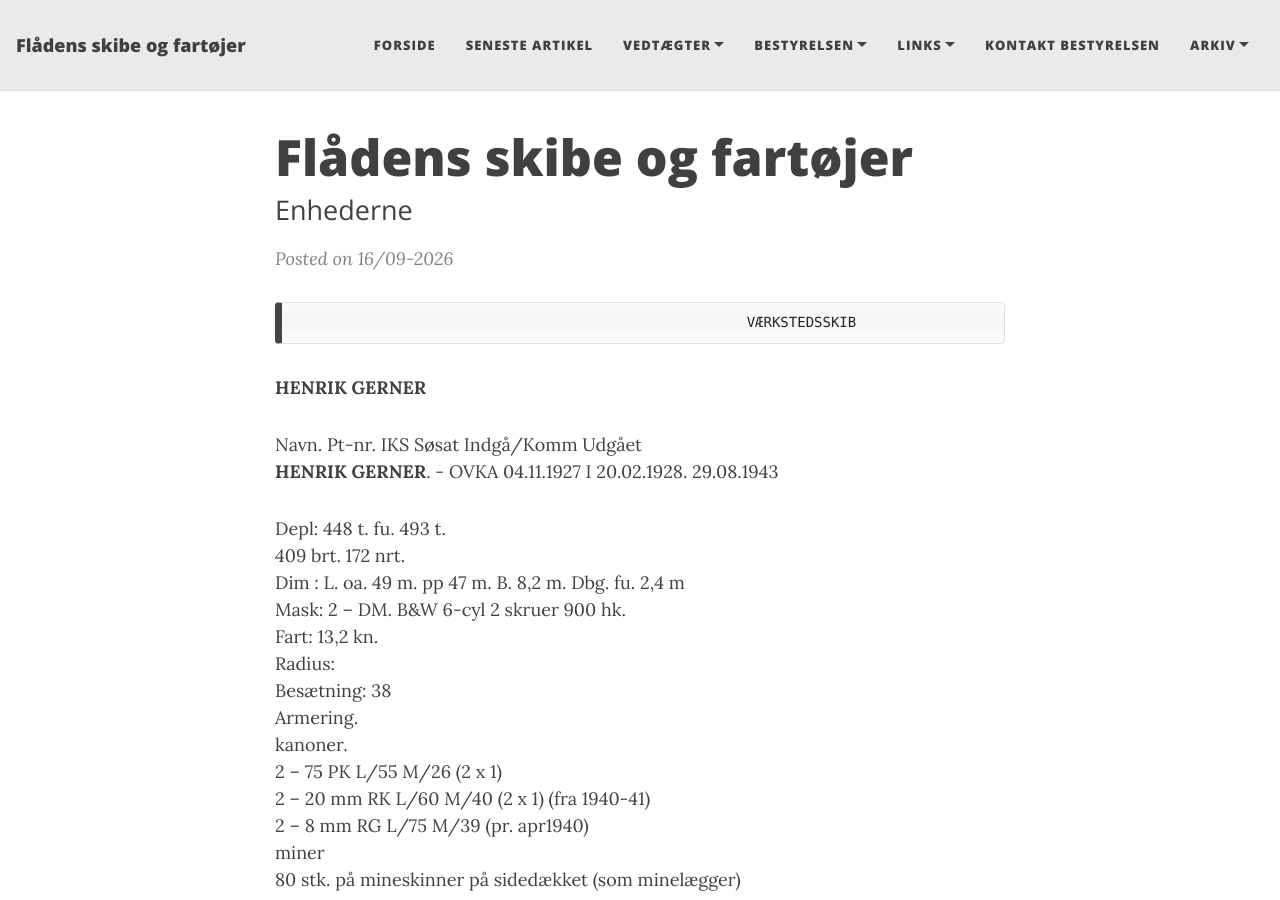
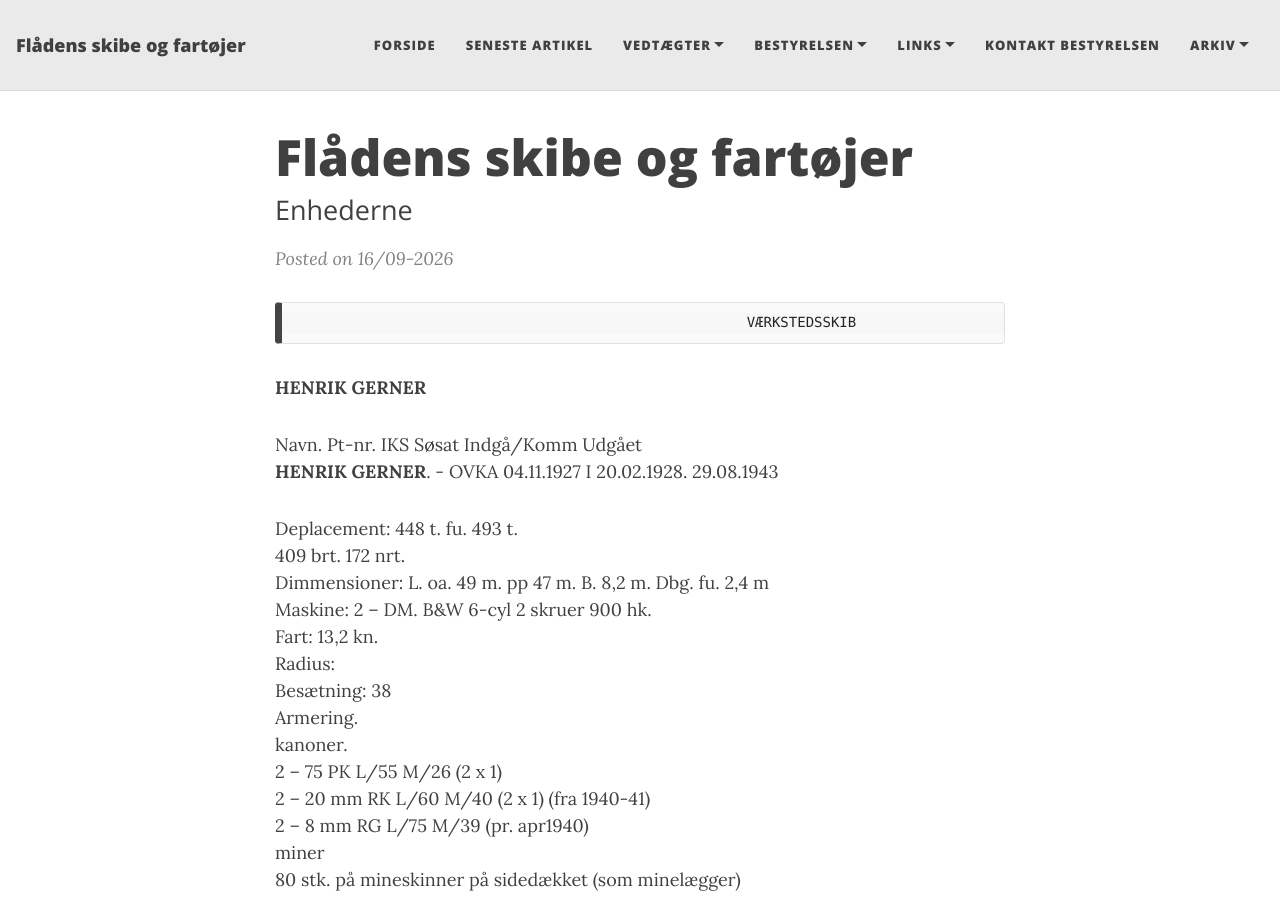
Before and after one commit to mex/fsof.dk, a Jekyll site: the page built from _posts/2026-09-16-Henrik-Gerner-27.md, in a window 1280 px wide and 900 px high. Built offline with Jekyll 4.4.1, drawn with Linux system fonts in a browser that asks for light colours.

Commit message:
Update ship specifications formatting

```diff
--- a/_posts/2026-09-16-Henrik-Gerner-27.md
+++ b/_posts/2026-09-16-Henrik-Gerner-27.md
@@ -11,10 +11,10 @@ subtitle: Enhederne
 Navn.                   Pt-nr.  IKS     Søsat       Indgå/Komm      Udgået
 **HENRIK GERNER**.      -       OVKA    04.11.1927  I 20.02.1928.   29.08.1943
 
-Depl:	448 t.	fu. 493 t.
-	409 brt.	172 nrt.
-Dim  :	L. oa. 49 m.  pp 47 m.	B.  8,2 m.	Dbg. fu. 2,4 m
-Mask:	2 – DM.	 B&W  6-cyl		2 skruer				900 hk.
+Deplacement:	448 t.	fu. 493 t.
+	            409 brt.	172 nrt.
+Dimmensioner:	L. oa. 49 m.  pp 47 m.	B.  8,2 m.	Dbg. fu. 2,4 m
+Maskine:	2 – DM.	 B&W  6-cyl		2 skruer				900 hk.
 Fart:	13,2 kn.
 Radius:
 Besætning:	38
```
